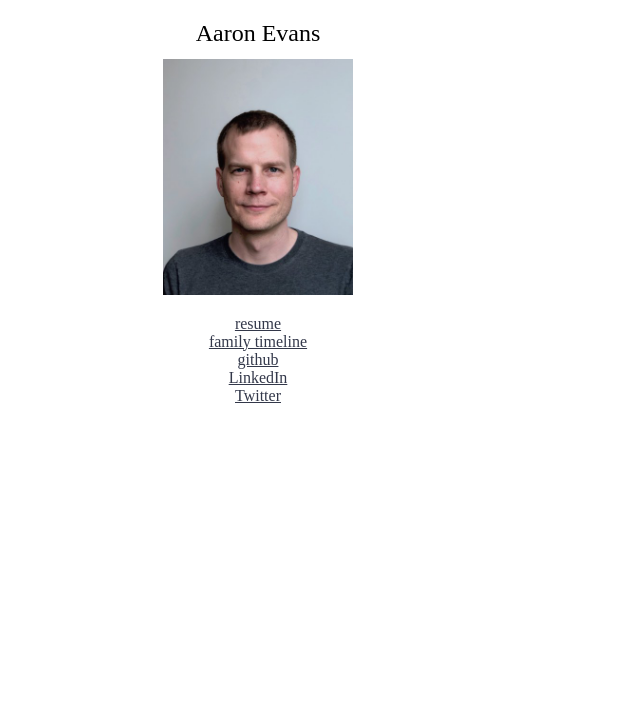
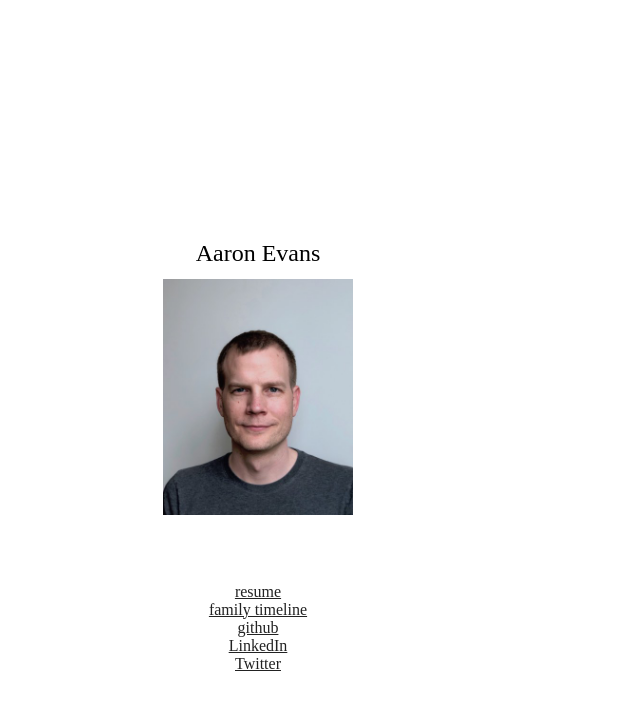
Before and after one commit to aarone/aarone.org, a Jekyll site: the page built from source/index.html, in a window 1280 px wide. Shown: the top 710 px of the page, without its empty margins (0-640 px from the left). Built offline with Jekyll 4.4.1, drawn with Linux system fonts in a browser that asks for light colours; Markdown is read by kramdown in place of the engine named in the settings.

```diff
--- a/source/_includes/aarone.css
+++ b/source/_includes/aarone.css
@@ -1,13 +1,14 @@
 body {
-  font-weight: 400;
-  color: #1d1d1d;
-  background-color: #fafafa;
-  margin-top: 2em;
-  font-size: 1.7em;
+    margin: 0;
+    font-size: 1.5em;
+    line-height: 1.6;
+    font-weight: 400;
+    font-family: "HelveticaNeue", "Helvetica Neue", Helvetica, Arial, sans-serif;
+    color: #222;
 }
 
 a:link, a:visited, a:hover, a:active {
-    color: rgb(51, 56, 74);
+    color: #222;
 }
 
 section {
@@ -15,8 +16,15 @@ section {
 }
 
 .container {
+    margin-top: 15rem;
     text-align: center;
     max-width: 500px;
+}
+
+@media only screen and (max-height: 800px) {
+    .container {
+	margin-top: 6rem;
+    }
 }
 
 img#aaron {
@@ -29,6 +37,7 @@ h2 {
 }
 
 ul {
+    margin-top: 4rem;
     list-style: none;
     text-align: center;
     padding-left: 0em;
--- a/source/index.html
+++ b/source/index.html
@@ -4,10 +4,8 @@ title: Aaron Evans
 ---
 
 <div class="container">
-    <div class="row">
-      <header>
+  <div class="header">
     <h2>Aaron Evans</h2>
-      </header>
   </div>
   <section>
     <div class="row">
```
Also changed, not shown: source/_includes/resume.css (+19 -9 lines). Lines whose indentation alone changed are shown as unchanged.
